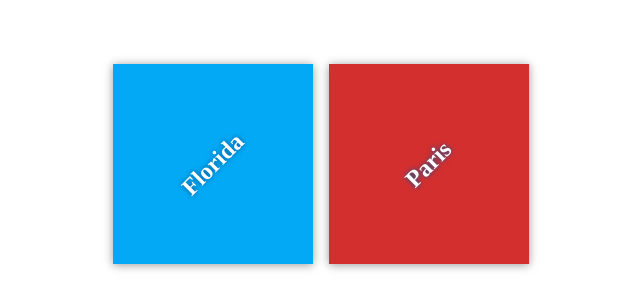
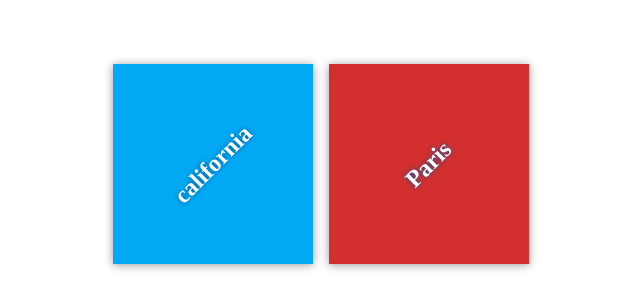
Before and after one commit to Oliverabbit/my-travel-plans, a plain HTML site: page index.html in a window 1280 px wide. Shown: the part 236-544 px from the top of the page, 319-959 px from the left. Drawn offline with Linux system fonts and the light colour scheme; files that its build step writes are made by us from their sources.

Commit message:
Update index.html

```diff
--- a/index.html
+++ b/index.html
@@ -11,7 +11,7 @@
     <div class="container">
         <div class="destination-container">
             <div class="destination" id="florida">
-                <h2>Florida</h2>
+                <h2>california</h2>
             </div>
 
             <div class="destination" id="paris">
```
